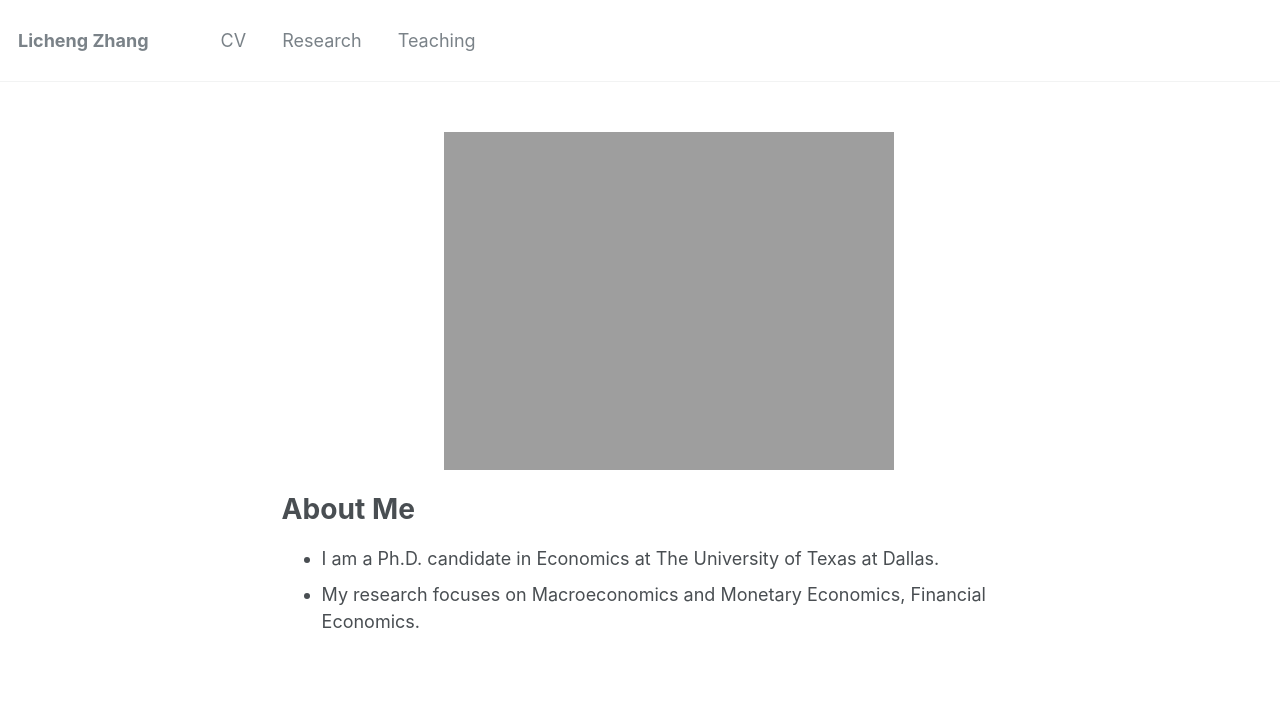
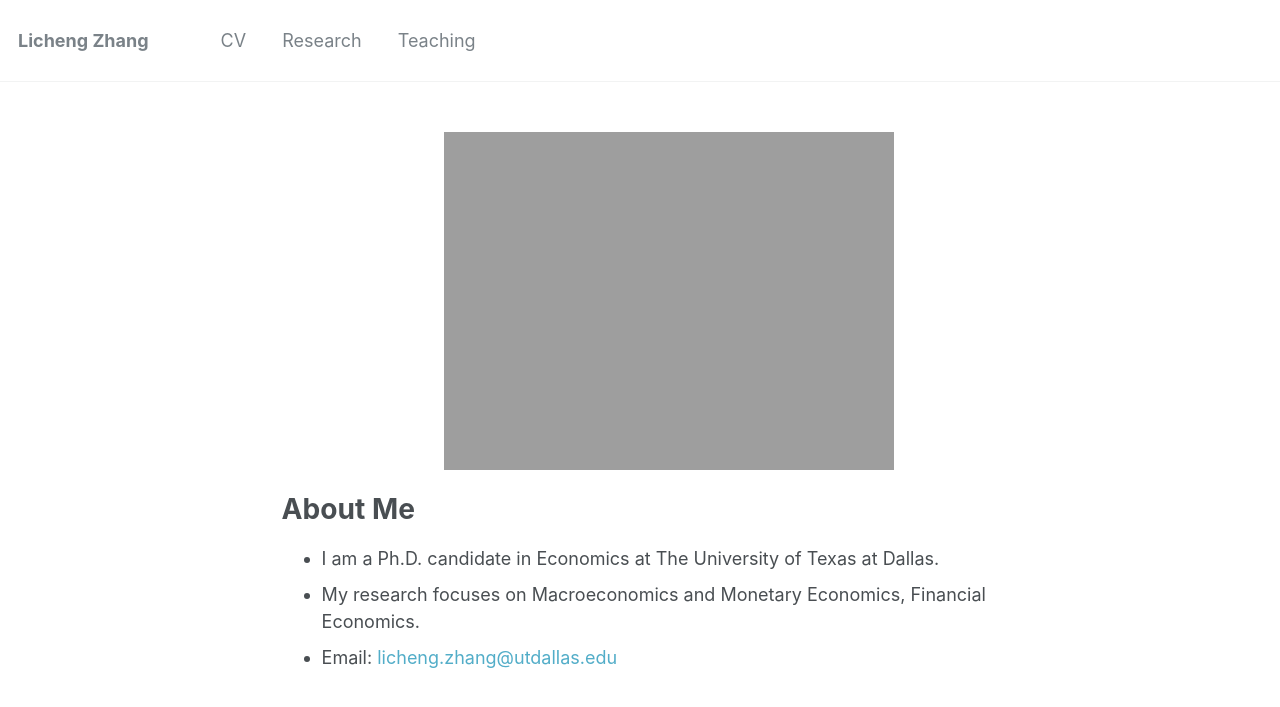
Before and after one commit to lichengzh/lichengzh.github.io, a Jekyll site: the page built from _pages/about.md, in a window 1280 px wide. Shown: the top 707 px of the page. Built offline with Jekyll 4.4.1, drawn with Linux system fonts in a browser that asks for light colours.

Commit message:
Update about.md

```diff
--- a/_pages/about.md
+++ b/_pages/about.md
@@ -15,3 +15,4 @@ redirect_from:
 # About Me
 * I am a Ph.D. candidate in Economics at The University of Texas at Dallas.
 * My research focuses on Macroeconomics and Monetary Economics, Financial Economics.
+* Email: [licheng.zhang@utdallas.edu](mailto:licheng.zhang@utdallas.edu)
```
